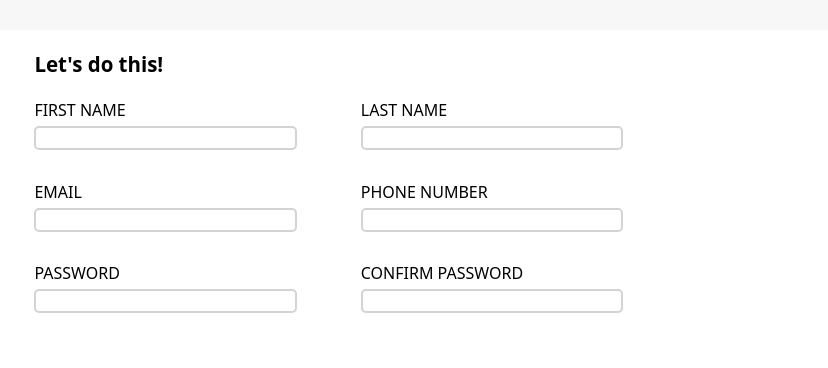
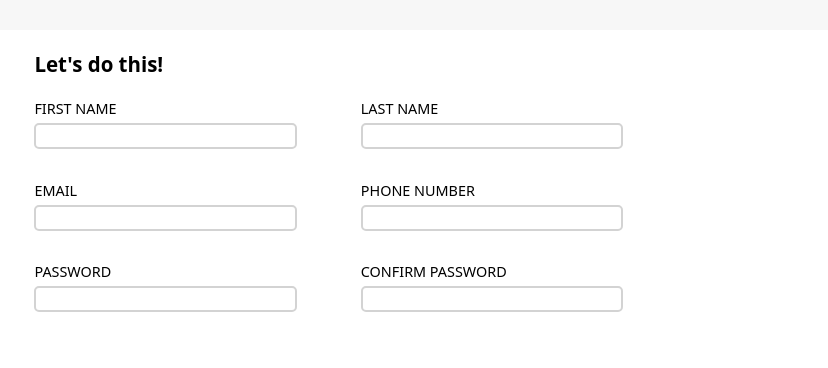
Before and after one commit to adambelko/Sign-up-form, a plain HTML site: page index.html in a window 1280 px wide. Shown: the part 194-562 px from the top of the page, 452-1280 px from the left. Drawn offline with Linux system fonts and the light colour scheme.

Commit message:
font size of .input class adjusted

```diff
--- a/styles.css
+++ b/styles.css
@@ -70,6 +70,7 @@ html, body, div {
 }
 
 .input {
+    font-size: 1.8vh;
     gap: 5px;
     display: flex;
     flex-direction: column;
@@ -79,7 +80,7 @@ html, body, div {
 
 input {
     height: 2.5vh;
-    font-size: 2vh;
+    font-size: 1.8vh;
     padding-left: 7px;
     border-radius: 5px;
     border: 2px solid rgb(211, 211, 211);
```
